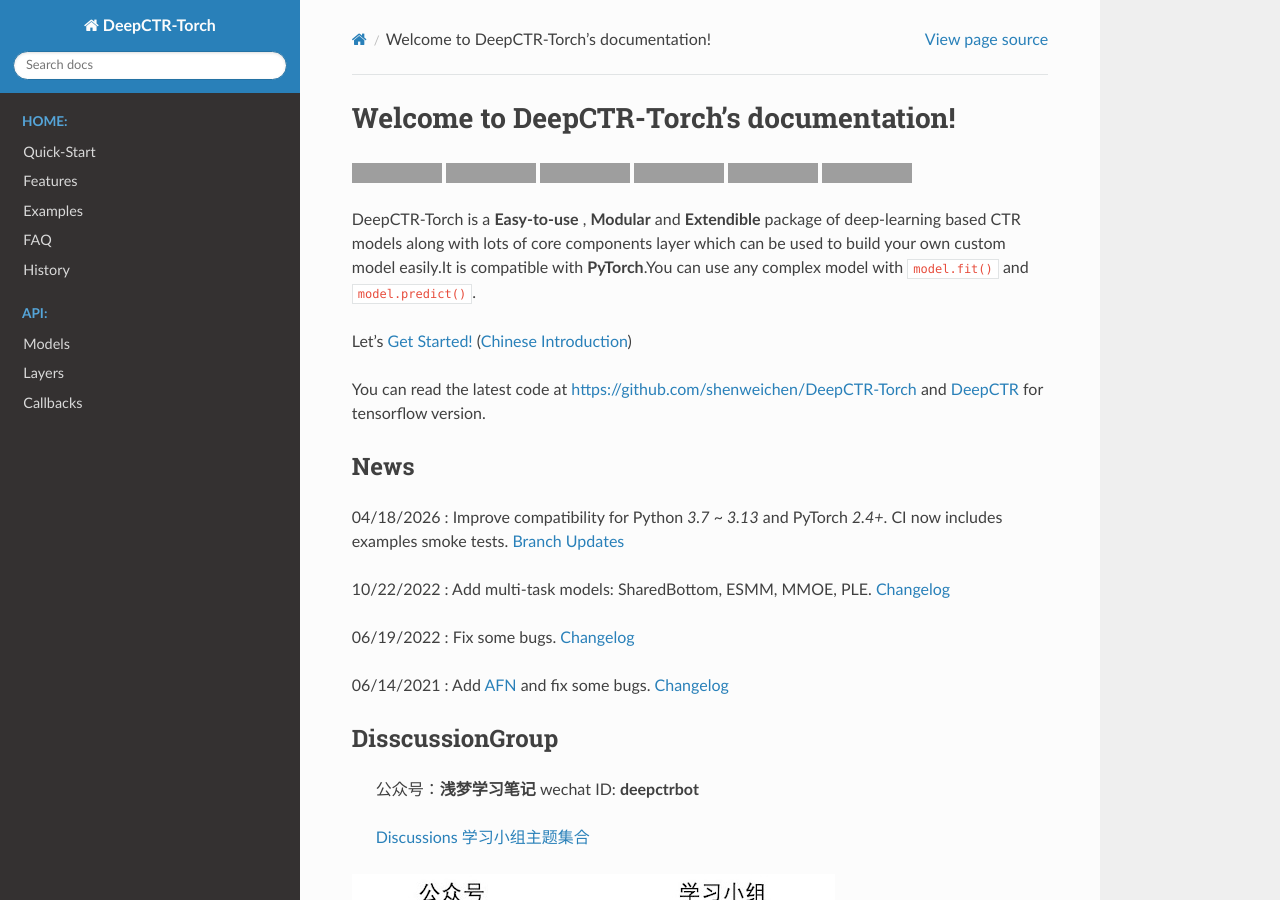
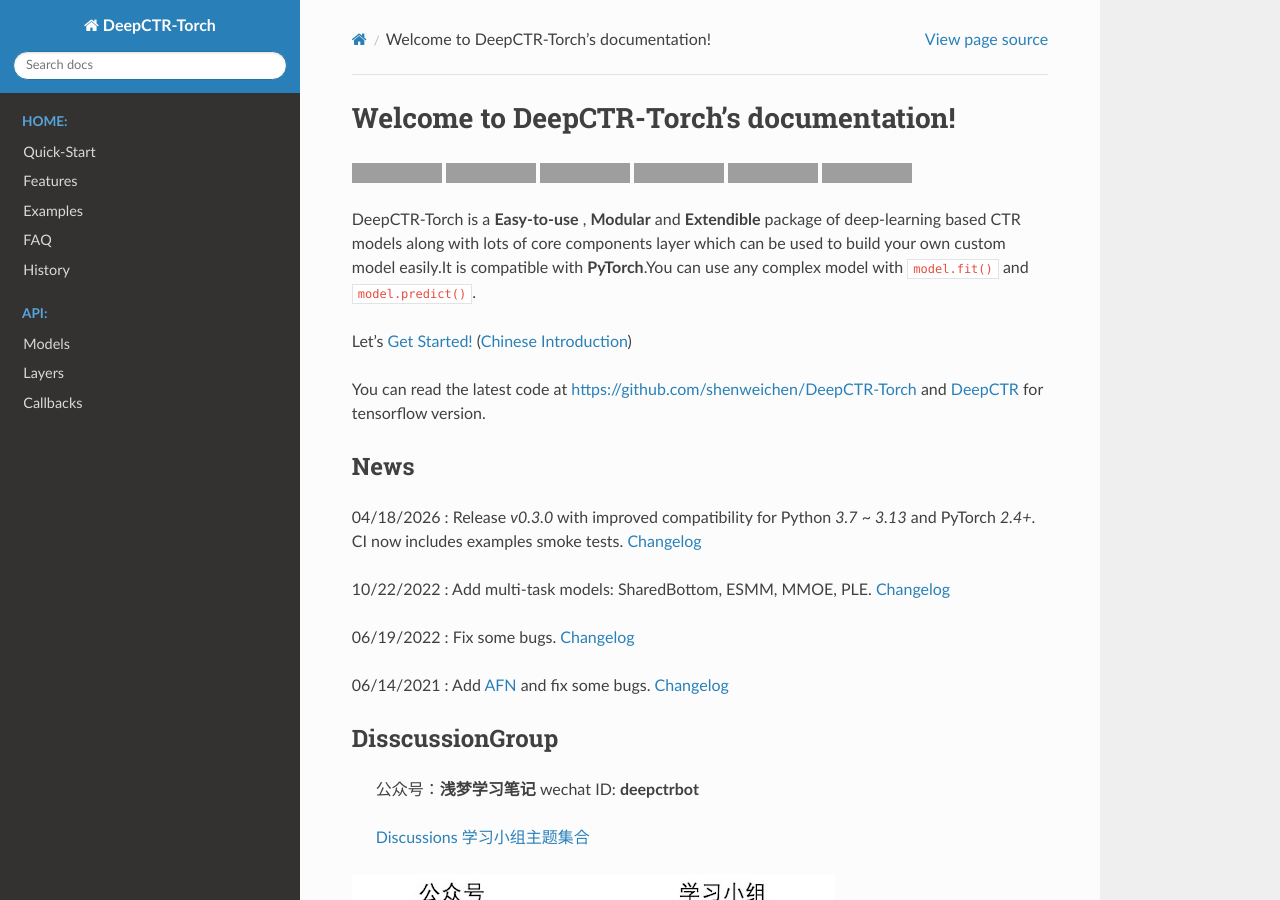
Before and after one commit to shenweichen/DeepCTR-Torch, a Sphinx documentation site: the page built from docs/source/index.rst, in a window 1280 px wide and 900 px high, cut to the strip 0-900 px from the top of the window. Built offline with Sphinx 7.4.7 and the Read the Docs theme 3.1.0, drawn with Linux system fonts in a browser that asks for light colours; pages that are not in the unit, such as notebooks, are missing from menus; grey boxes are pictures that could not be loaded.

Commit message:
chore: bump planned release version to 0.3.0

```diff
--- a/deepctr_torch/__init__.py
+++ b/deepctr_torch/__init__.py
@@ -2,5 +2,5 @@
 from . import models
 from .utils import check_version
 
-__version__ = '0.2.9'
+__version__ = '0.3.0'
 check_version(__version__)
--- a/docs/source/conf.py
+++ b/docs/source/conf.py
@@ -26,7 +26,7 @@
 # The short X.Y version
 version = ''
 # The full version, including alpha/beta/rc tags
-release = '0.2.9'
+release = '0.3.0'
 
 
 # -- General configuration ---------------------------------------------------
--- a/docs/source/index.rst
+++ b/docs/source/index.rst
@@ -34,7 +34,7 @@
 
 News
 -----
-04/18/2026 : Improve compatibility for Python `3.7` ~ `3.13` and PyTorch `2.4+`. CI now includes examples smoke tests. `Branch Updates <https://github.com/shenweichen/DeepCTR-Torch/tree/torch2.x>`_
+04/18/2026 : Release `v0.3.0` with improved compatibility for Python `3.7` ~ `3.13` and PyTorch `2.4+`. CI now includes examples smoke tests. `Changelog <https://github.com/shenweichen/DeepCTR-Torch/releases/tag/v0.3.0>`_
 
 10/22/2022 : Add multi-task models: SharedBottom, ESMM, MMOE, PLE. `Changelog <https://github.com/shenweichen/DeepCTR-Torch/releases/tag/v0.2.9>`_
 
--- a/setup.py
+++ b/setup.py
@@ -12,7 +12,7 @@
 
 setuptools.setup(
     name="deepctr-torch",
-    version="0.2.9",
+    version="0.3.0",
     author="Weichen Shen",
     author_email="weichenswc@163.com",
     description="Easy-to-use,Modular and Extendible package of deep learning based CTR(Click Through Rate) prediction models with PyTorch",
```
Also changed, not shown: docs/source/History.md (+1 -1 lines), .github/ISSUE_TEMPLATE/bug_report.md, .github/ISSUE_TEMPLATE/question.md.
